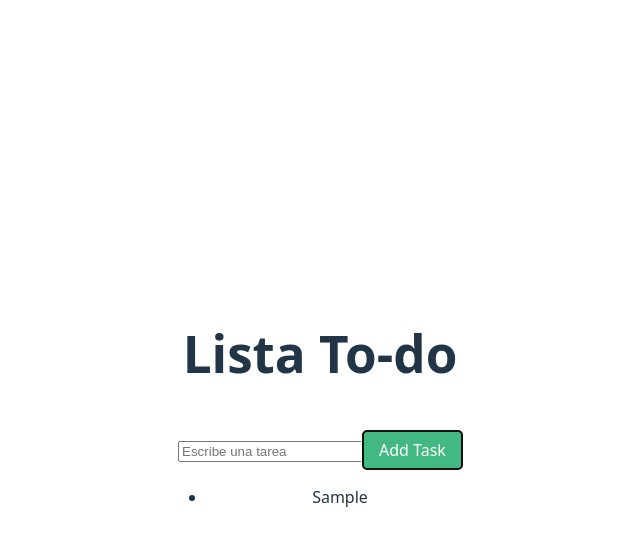
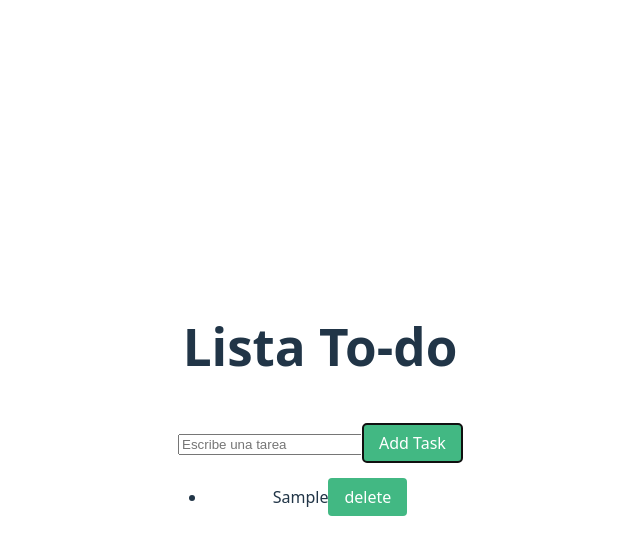
Before and after one commit to GabrielSuvia/todo-list-Vue, a Vue app: page / in a window 1280 px wide. Both pictures are taken after typing "Sample" into the empty fields and a click on the button "Add Task". Shown: the top 554 px of the page, without its empty margins (320-960 px from the left). Built offline with nearby package versions, Linux system fonts and the light colour scheme.

Commit message:
function-delete

```diff
--- a/src/components/ListTodo.vue
+++ b/src/components/ListTodo.vue
@@ -11,6 +11,11 @@ function addTask() {
   arrayText.value.push(texto)
   nuevaTarea.value = ''
 }
+
+function eliminar(index) {
+  arrayText.value.splice(index, 1)
+}
+
 </script>
 
 <template>
@@ -26,7 +31,8 @@ function addTask() {
 
   <ul>
     <li v-for="(tarea, index) in arrayText" :key="index">
-      {{ tarea }}
+      {{ tarea }}<button @click="eliminar(index)">delete</button>
+
     </li>
   </ul>
 </template>
```
